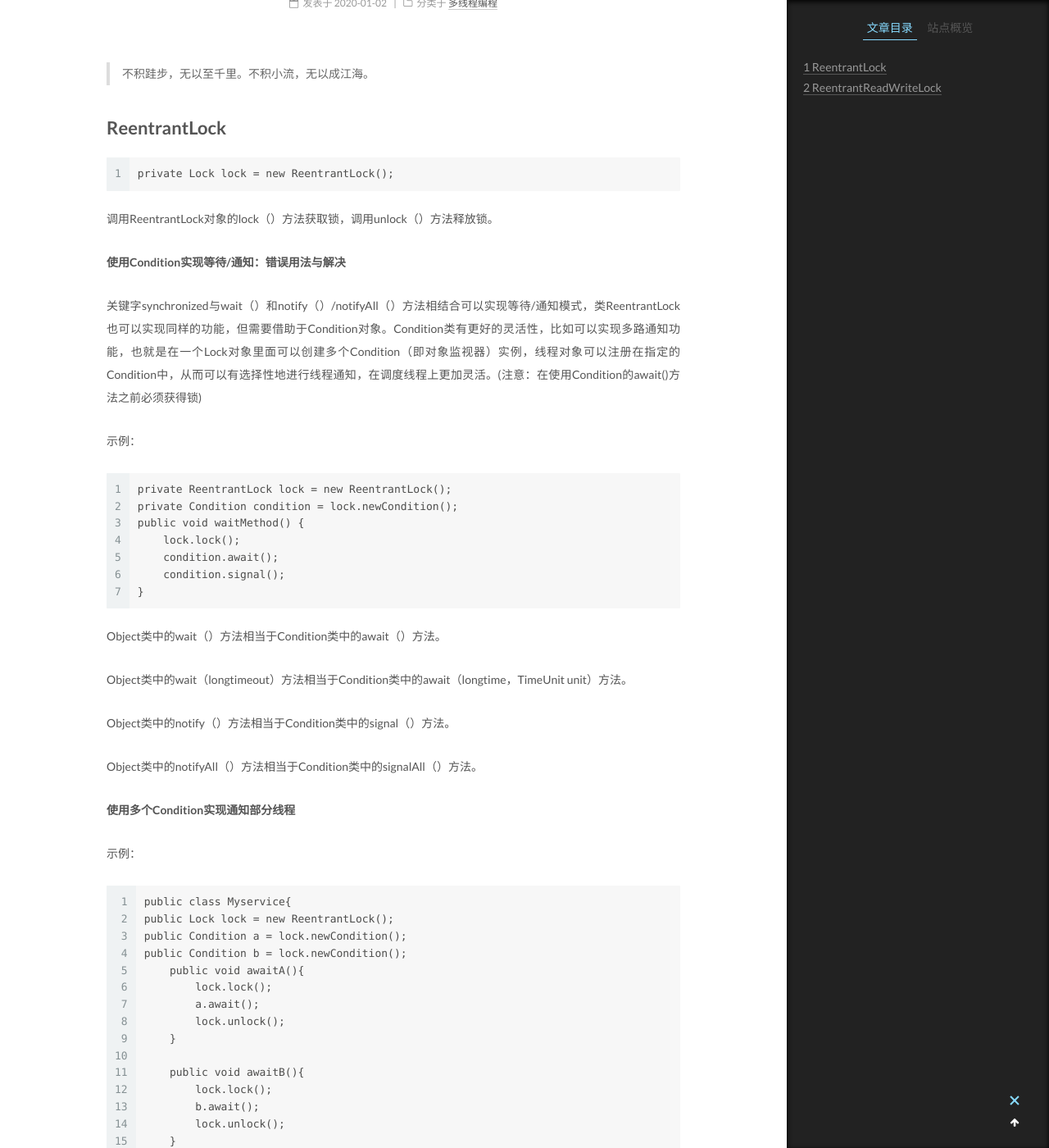
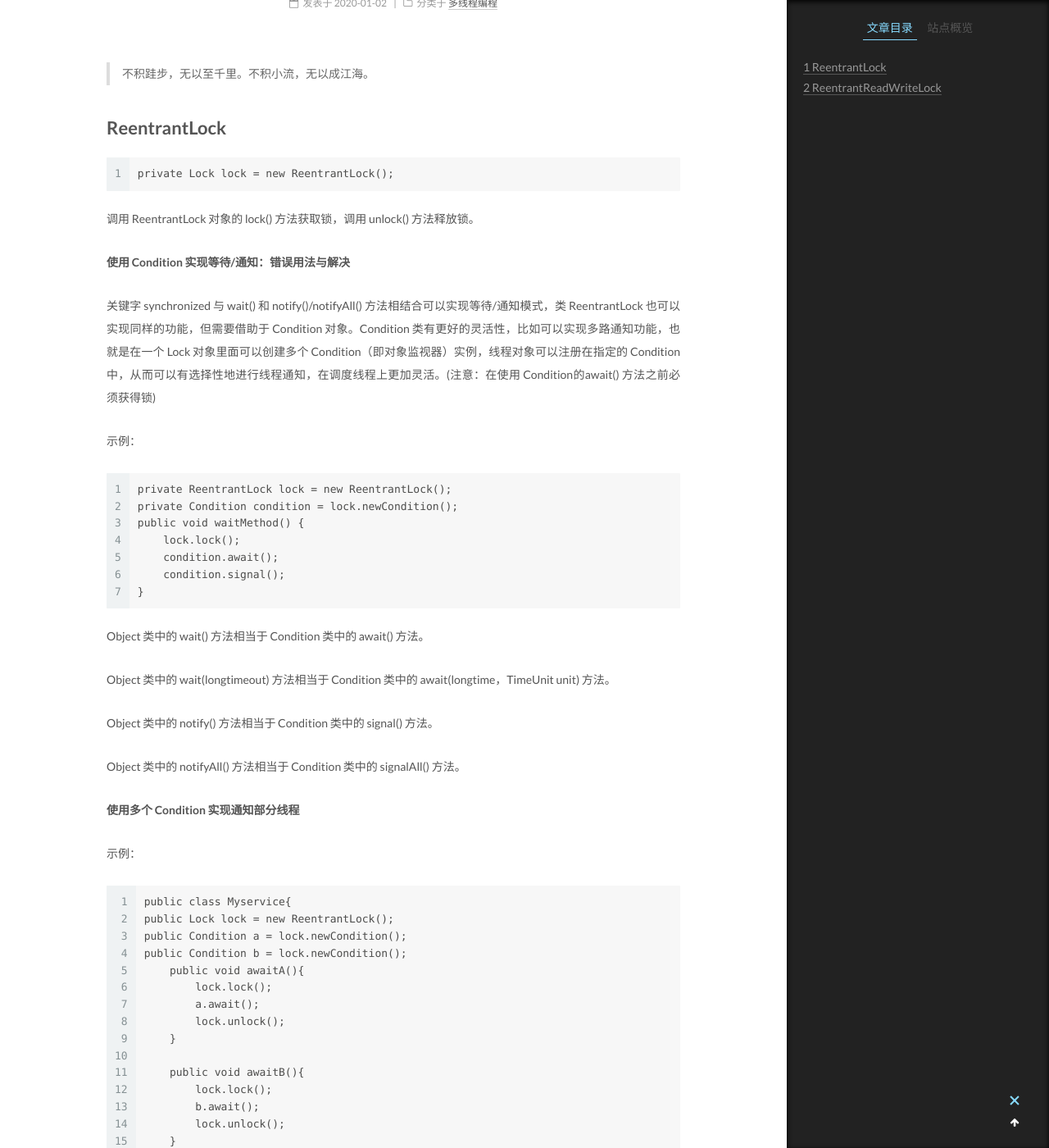
Before and after one commit to huaPeiLiang/huapeiliang.github.io, a Jekyll site: the page built from _posts/2020-01-02-Lock.md, in a window 1280 px wide and 1400 px high, scrolled down 227 px. Shown: the whole window at 82% size. Built offline with Jekyll 4.4.1, drawn with Linux system fonts in a browser that asks for light colours; comment, search, counter and statistics services are not loaded; some of the changed text lies outside the part shown.

Commit message:
可读性优化

````diff
--- a/_posts/2020-01-02-Lock.md
+++ b/_posts/2020-01-02-Lock.md
@@ -1,6 +1,6 @@
 ---
 title: Lock
-description: 本篇文章将介绍：ReentrantLock完全排他锁、ReentrantReadWriteLock读写锁
+description: 本篇文章将介绍：ReentrantLock 完全排他锁、ReentrantReadWriteLock 读写锁
 categories:
  - 多线程编程
 ---
@@ -13,11 +13,11 @@ categories:
 private Lock lock = new ReentrantLock();
 ```
 
-调用ReentrantLock对象的lock（）方法获取锁，调用unlock（）方法释放锁。
+调用 ReentrantLock 对象的 lock() 方法获取锁，调用 unlock() 方法释放锁。
 
-**使用Condition实现等待/通知：错误用法与解决**
+**使用 Condition 实现等待/通知：错误用法与解决**
 
-关键字synchronized与wait（）和notify（）/notifyAll（）方法相结合可以实现等待/通知模式，类ReentrantLock也可以实现同样的功能，但需要借助于Condition对象。Condition类有更好的灵活性，比如可以实现多路通知功能，也就是在一个Lock对象里面可以创建多个Condition（即对象监视器）实例，线程对象可以注册在指定的Condition中，从而可以有选择性地进行线程通知，在调度线程上更加灵活。(注意：在使用Condition的await()方法之前必须获得锁)
+关键字 synchronized 与 wait() 和 notify()/notifyAll() 方法相结合可以实现等待/通知模式，类 ReentrantLock 也可以实现同样的功能，但需要借助于 Condition 对象。Condition 类有更好的灵活性，比如可以实现多路通知功能，也就是在一个 Lock 对象里面可以创建多个 Condition（即对象监视器）实例，线程对象可以注册在指定的 Condition中，从而可以有选择性地进行线程通知，在调度线程上更加灵活。(注意：在使用 Condition的await() 方法之前必须获得锁)
 
 示例：
 
@@ -31,15 +31,15 @@ public void waitMethod() {
 }
 ```
 
-Object类中的wait（）方法相当于Condition类中的await（）方法。
+Object 类中的 wait() 方法相当于 Condition 类中的 await() 方法。
 
-Object类中的wait（longtimeout）方法相当于Condition类中的await（longtime，TimeUnit unit）方法。
+Object 类中的 wait(longtimeout) 方法相当于 Condition 类中的 await(longtime，TimeUnit unit) 方法。
 
-Object类中的notify（）方法相当于Condition类中的signal（）方法。
+Object 类中的 notify() 方法相当于 Condition 类中的 signal() 方法。
 
-Object类中的notifyAll（）方法相当于Condition类中的signalAll（）方法。
+Object 类中的 notifyAll() 方法相当于 Condition 类中的 signalAll() 方法。
 
-**使用多个Condition实现通知部分线程**
+**使用多个 Condition 实现通知部分线程**
 
 示例：
 
@@ -120,29 +120,29 @@ public Lock lock = new ReentrantLock(false);
 
 **其他方法**
 
-1、方法int getHoldCount（）的作用是查询当前线程保持此锁定的个数，也就是调用lock（）方法的次数。
+1、方法 int getHoldCount() 的作用是查询当前线程保持此锁定的个数，也就是调用 lock() 方法的次数。
 
-2、方法int getQueueLength（）的作用是返回正等待获取此锁定的线程估计数，比如有5个线程，1个线程首先执行await（）方法，那么在调用getQueueLength（）方法后返回值是4，说明有4个线程同时在等待lock的释放。
+2、方法 int getQueueLength() 的作用是返回正等待获取此锁定的线程估计数，比如有5个线程，1个线程首先执行 await() 方法，那么在调用 getQueueLength() 方法后返回值是4，说明有4个线程同时在等待 lock 的释放。
 
-3、方法int getWaitQueueLength（Condition condition）的作用是返回等待与此锁定相关的给定条件Condition的线程估计数，比如有5个线程，每个线程都执行了同一个condition对象的await（）方法，则调用getWaitQueueLength（Condition condition）方法时返回的int值是5。
+3、方法 int getWaitQueueLength(Condition condition) 的作用是返回等待与此锁定相关的给定条件 Condition 的线程估计数，比如有5个线程，每个线程都执行了同一个 condition 对象的 await() 方法，则调用 getWaitQueueLength（Condition condition）方法时返回的 int 值是5。
 
-4、方法boolean hasQueuedThread（Thread thread）的作用是查询指定的线程是否正在等待获取此锁定。
+4、方法 boolean hasQueuedThread(Thread thread) 的作用是查询指定的线程是否正在等待获取此锁定。
 
-5、方法boolean hasWaiters（Condition condition）的作用是查询是否有线程正在等待与此锁定有关的condition条件。
+5、方法 boolean hasWaiters(Condition condition) 的作用是查询是否有线程正在等待与此锁定有关的 condition 条件。
 
-6、方法boolean isFair（）的作用是判断是不是公平锁。
+6、方法 boolean isFair() 的作用是判断是不是公平锁。
 
-7、方法boolean isHeldByCurrentThread（）的作用是查询当前线程是否保持此锁定。
+7、方法 boolean isHeldByCurrentThread() 的作用是查询当前线程是否保持此锁定。
 
-8、方法boolean isLocked（）的作用是查询此锁定是否由任意线程保持。
+8、方法 boolean isLocked() 的作用是查询此锁定是否由任意线程保持。
 
-9、方法boolean tryLock（）的作用是，仅在调用时锁定未被另一个线程保持的情况下，才获取该锁定。
+9、方法 boolean tryLock() 的作用是，仅在调用时锁定未被另一个线程保持的情况下，才获取该锁定。
 
-10、方法boolean tryLock（long timeout，TimeUnit unit）的作用是，如果锁定在给定等待时间内没有被另一个线程保持，且当前线程未被中断，则获取该锁定。
+10、方法 boolean tryLock(long timeout，TimeUnit unit) 的作用是，如果锁定在给定等待时间内没有被另一个线程保持，且当前线程未被中断，则获取该锁定。
 
 ## ReentrantReadWriteLock
 
-类ReentrantLock具有完全互斥排他的效果，即同一时间只有一个线程在执行ReentrantLock.lock（）方法后面的任务。这样做虽然保证了实例变量的线程安全性，但效率却是非常低下的。所以在JDK中提供了一种读写锁ReentrantReadWriteLock类，使用它可以加快运行效率。读写锁表示也有两个锁，一个是读操作相关的锁，也称为共享锁；另一个是写操作相关的锁，也叫排他锁。也就是多个读锁之间不互斥，读锁与写锁互斥，写锁与写锁互斥。在没有线程Thread进行写入操作时，进行读取操作的多个Thread都可以获取读锁，而进行写入操作的Thread只有在获取写锁后才能进行写入操作。即多个Thread可以同时进行读取操作，但是同一时刻只允许一个Thread进行写入操作。
+类 ReentrantLock 具有完全互斥排他的效果，即同一时间只有一个线程在执行 ReentrantLock.lock() 方法后面的任务。这样做虽然保证了实例变量的线程安全性，但效率却是非常低下的。所以在 JDK 中提供了一种读写锁 ReentrantReadWriteLock 类，使用它可以加快运行效率。读写锁表示也有两个锁，一个是读操作相关的锁，也称为共享锁；另一个是写操作相关的锁，也叫排他锁。也就是多个读锁之间不互斥，读锁与写锁互斥，写锁与写锁互斥。在没有线程 Thread 进行写入操作时，进行读取操作的多个 Thread 都可以获取读锁，而进行写入操作的 Thread 只有在获取写锁后才能进行写入操作。即多个 Thread 可以同时进行读取操作，但是同一时刻只允许一个 Thread 进行写入操作。
 
 **获取读锁(不互斥)**
 ```
````
